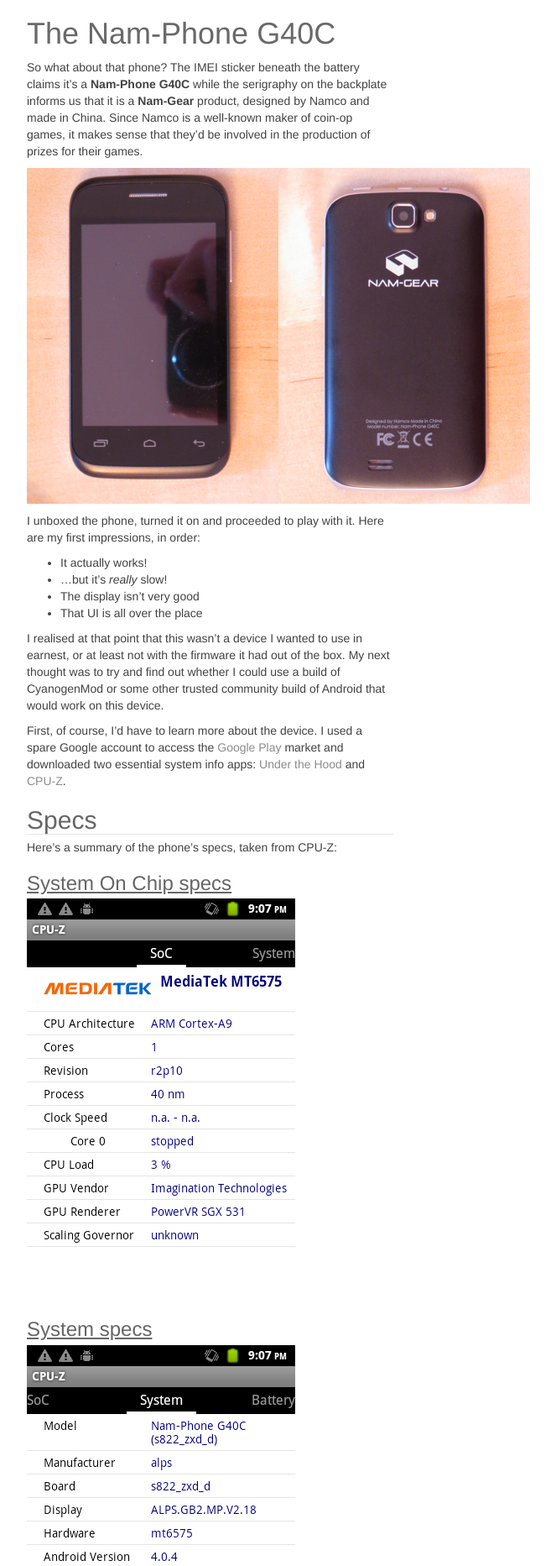
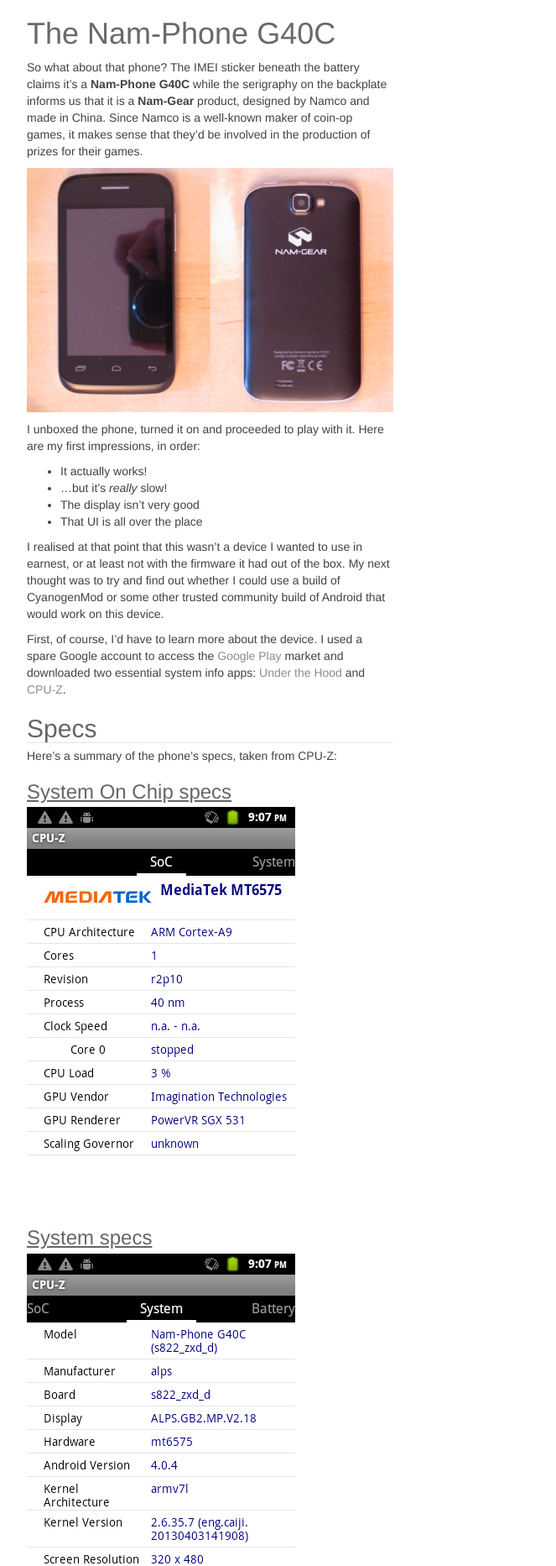
Before and after one commit to mattboyer/PYaffs, a Jekyll site: the page built from _posts/2014-07-15-Hacklog#0.md, in a window 1280 px wide. Shown: the part 460-2325 px from the top of the page at 84% size, without its empty margins (448-1111 px from the left). Built offline with Jekyll 4.4.1, drawn with Linux system fonts in a browser that asks for light colours; nearby versions of some CDN libraries; library files that are not in the unit come from our copies; Markdown is read by kramdown in place of the engine named in the settings.

Commit message:
Poor man's CSS zoom-on-hover for screenshots

```diff
--- a/css/main.css
+++ b/css/main.css
@@ -95,6 +95,14 @@
     border-width: 1px;
 }
 
+div.content img {
+    max-width: 100%;
+}
+
+div.content img:hover {
+    max-width: none;
+}
+
 pre code {
     white-space: pre;
 }
```
